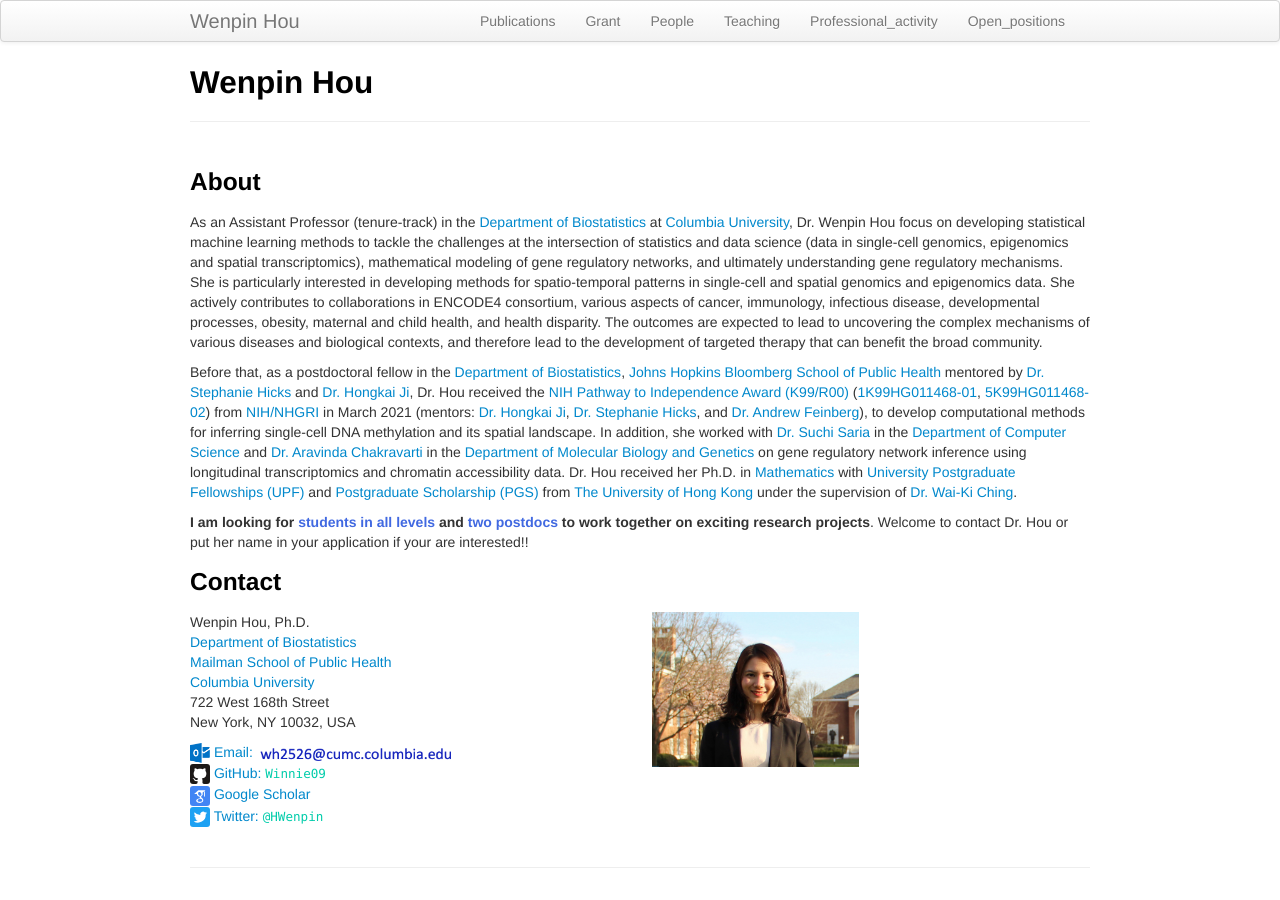
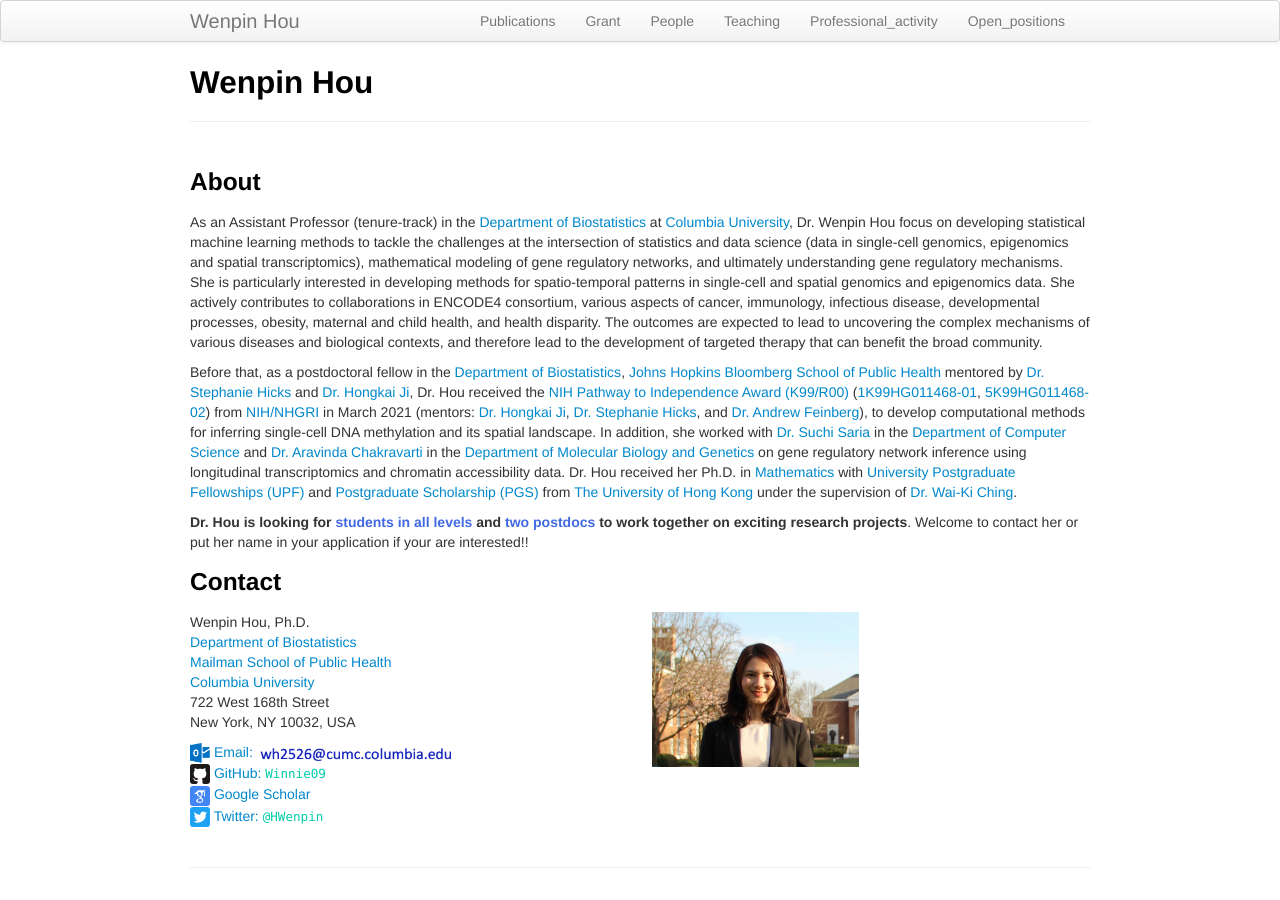
Before and after one commit to Winnie09/Wenpin_Hou, a Jekyll site: the page built from index.md, in a window 1280 px wide. Built offline with Jekyll 4.4.1, drawn with Linux system fonts in a browser that asks for light colours.

Commit message:
revise main page

```diff
--- a/index.md
+++ b/index.md
@@ -14,7 +14,7 @@
 In addition, she worked with [Dr. Suchi Saria](https://suchisaria.jhu.edu/) in the [Department of Computer Science](https://www.cs.jhu.edu/) and [Dr. Aravinda Chakravarti](https://aravindachakravartilab.org/) in the [Department of Molecular Biology and Genetics](https://mbg.jhmi.edu/) on gene regulatory network inference using longitudinal transcriptomics and chromatin accessibility data.  Dr. Hou received her Ph.D. in [Mathematics](https://hkumath.hku.hk/web/index.php) with [University Postgraduate Fellowships (UPF)](https://gradsch.hku.hk/gradsch/prospective-students/scholarship-funding-and-fees) and [Postgraduate Scholarship (PGS)](https://gradsch.hku.hk/gradsch/prospective-students/scholarship-funding-and-fees) from [The University of Hong Kong](https://www.hku.hk/) under the supervision of [Dr. Wai-Ki Ching](https://hkumath.hku.hk/~wkc/).
 
 
-**I am looking for** **<span style="color: royalblue;"> students in all levels </span>**  **and**  **<span style="color: royalblue;;"> two postdocs </span>**  **to work together on exciting research projects**. Welcome to contact Dr. Hou or put her name in your application if your are interested!!
+**Dr. Hou is looking for** **<span style="color: royalblue;"> students in all levels </span>**  **and**  **<span style="color: royalblue;;"> two postdocs </span>**  **to work together on exciting research projects**. Welcome to contact her or put her name in your application if your are interested!!
 
 
 
```
